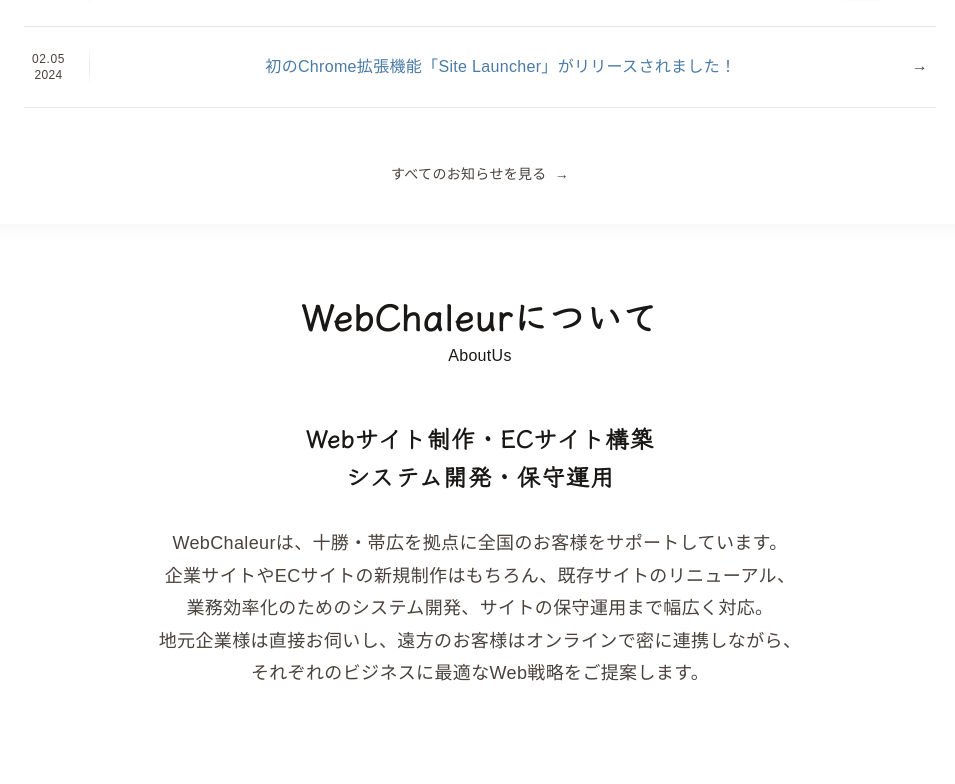
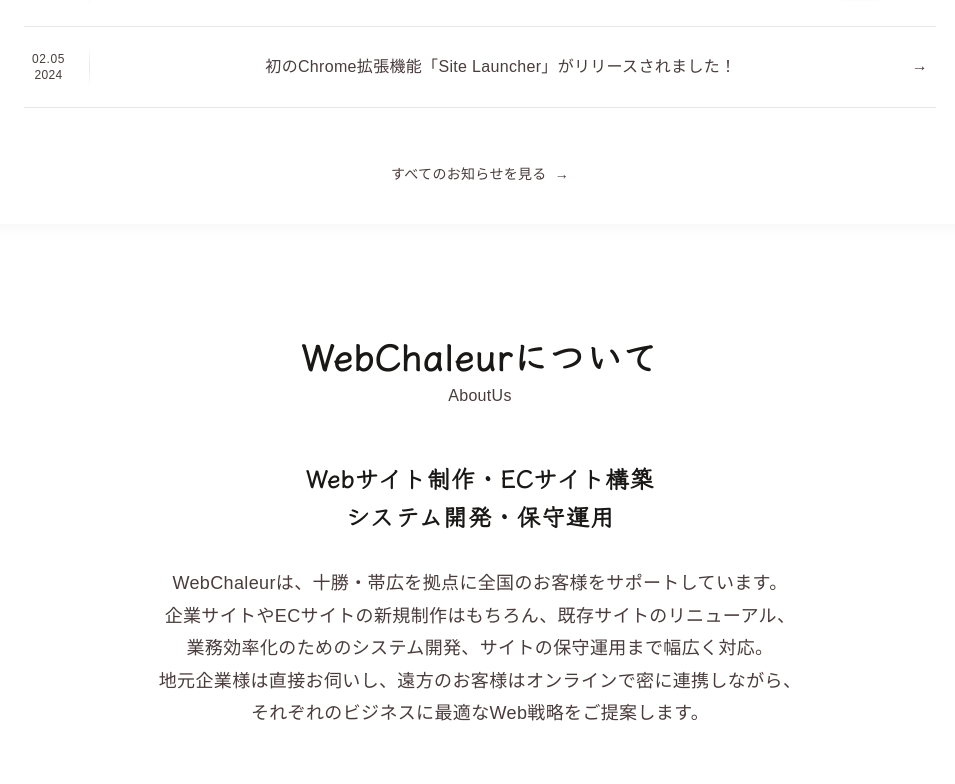
Before and after one commit to ryoma-abe/webchaleur.com, a Next.js app: page / in a window 1280 px wide. Shown: the part 944-1728 px from the top of the page, without its empty margins (160-1115 px from the left). Built offline with nearby package versions, Linux system fonts and the light colour scheme.

Commit message:
グローバルCSSのテキストカラーを調整し、レイアウトに関する新しいスタイルを追加しました。具体的には、テキストの色を変更し、セクションパディングのスタイルを追加しました。

```diff
--- a/src/app/globals.css
+++ b/src/app/globals.css
@@ -16,7 +16,7 @@
   --bg-cream: #ffffff;
   --bg-light: #f8fbff;
   --text-dark: #1a1816;
-  --text-gray: #4a423c;
+  --text-gray: #4a3c3c;
   --accent-beige: #f5f5f3;
 
   --radius-small: 12px;
@@ -46,7 +46,7 @@
 
 body {
   background: var(--bg-cream);
-  color: var(--text-dark);
+  color: var(--text-gray);
   line-height: 1.8;
   letter-spacing: 0.02em;
   font-family: "Yu Gothic Medium", "Hiragino Kaku Gothic ProN", Meiryo,
@@ -59,13 +59,13 @@ h3,
 h4,
 h5,
 h6 {
+  color: var(--text-dark);
   font-family: "Klee One", sans-serif;
 }
 
 h1 {
   @apply text-3xl md:text-4xl lg:text-5xl;
   font-weight: 700;
-  color: var(--text-dark);
   line-height: 1.4;
   letter-spacing: 0.02em;
 }
@@ -73,7 +73,6 @@ h1 {
 h2 {
   @apply text-3xl md:text-4xl;
   font-weight: 700;
-  color: var(--text-dark);
   line-height: 1.5;
   letter-spacing: 0.02em;
 }
@@ -81,7 +80,6 @@ h2 {
 h3 {
   @apply text-xl md:text-2xl;
   font-weight: 600;
-  color: var(--text-dark);
   line-height: 1.6;
   letter-spacing: 0.02em;
 }
@@ -89,33 +87,29 @@ h3 {
 h4 {
   @apply text-lg md:text-xl;
   font-weight: 600;
-  color: var(--text-dark);
   line-height: 1.6;
 }
 
 h5 {
   @apply text-base md:text-lg;
   font-weight: 600;
-  color: var(--text-dark);
   line-height: 1.6;
 }
 
 h6 {
   @apply text-sm md:text-base;
   font-weight: 600;
-  color: var(--text-dark);
   line-height: 1.6;
 }
 
 p {
   @apply text-base md:text-lg;
-  color: var(--text-gray);
   line-height: 1.8;
   letter-spacing: 0.02em;
 }
 
 a {
-  color: var(--main-blue);
+  color: inherit;
   text-decoration: none;
   transition: color 0.2s ease;
 }
@@ -123,7 +117,12 @@ a {
 a:hover {
   color: var(--light-blue);
 }
-
+/* ===============================================
+# レイアウト
+=============================================== */
+.section-padding {
+  @apply py-10;
+}
 .btn-primary {
   @apply inline-flex items-center justify-center px-6 py-3 text-white transition-all duration-200 rounded-full hover:shadow-lg;
   background: var(--main-blue);
```
